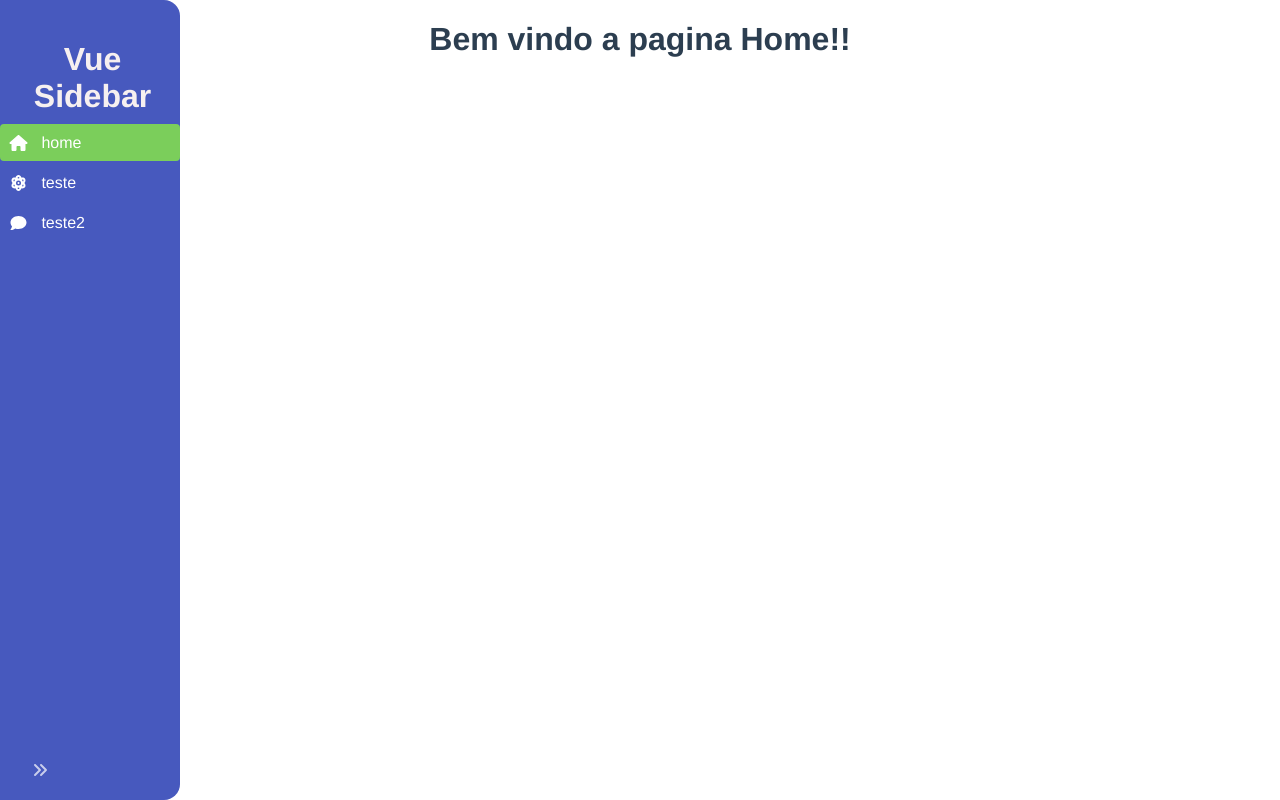
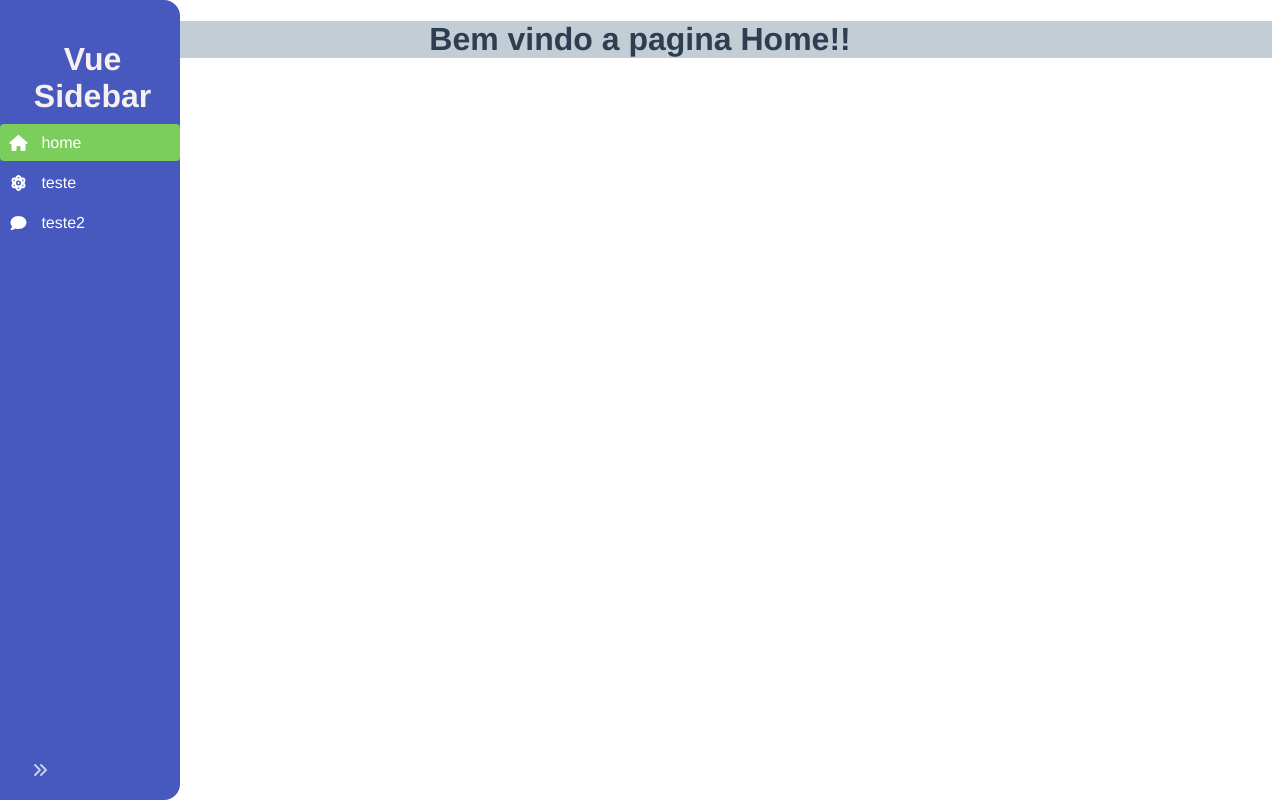
Before and after one commit to GustavoSaibro/simple_sidebar_vue, a Vue app: page / in a window 1280 px wide. Built offline with nearby package versions, Linux system fonts and the light colour scheme.

Commit message:
Changed css in App.vue

```diff
--- a/src/App.vue
+++ b/src/App.vue
@@ -30,6 +30,7 @@ export default {
   -moz-osx-font-smoothing: grayscale;
   text-align: center;
   color: #2c3e50;
+  background: #c3cdd6;
 }
 
 #nav {
```
